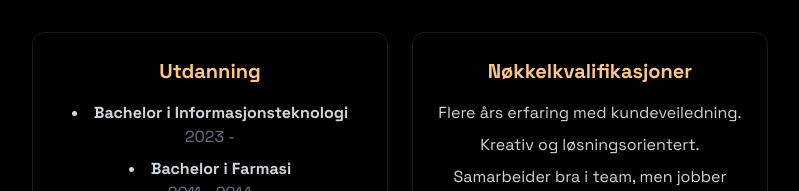
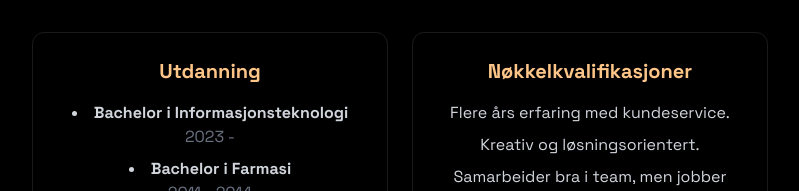
Before and after one commit to csselia/portfolio, a React (Vite) app: page / in a window 1280 px wide. Shown: the part 1872-2063 px from the top of the page, without its empty margins (240-1039 px from the left). Built offline with nearby package versions, Linux system fonts and the light colour scheme.

Commit message:
endret i about, reveal fjernet

```diff
--- a/src/components/sections/About.jsx
+++ b/src/components/sections/About.jsx
@@ -1,6 +1,4 @@
 import pfp from '../../assets/pfp.webp';
-
-import { RevealOnScroll } from "../RevealOnScroll";
 
 export const About = ()=>{
 
@@ -14,7 +12,6 @@ export const About = ()=>{
 
 
     return <section id="about" className="min-h-screen flex items-center justify-center py-20">
-        <RevealOnScroll>
         <div className="max-w-3xl mx-auto px-4">
             <h2 className="text-3xl font-bold mb-8 bg-gradient-to-r from-violet-600 to-pink-500
             bg-clip-text text-transparent
@@ -132,11 +129,10 @@ export const About = ()=>{
                 <h3 className="text-xl font-bold mb-4 text-[#fec588]">Nøkkelkvalifikasjoner</h3>
                 <ul className="text-gray-300 space-y-2">
 
-                   <li>Flere års erfaring med kundeveiledning.</li>
+                   <li>Flere års erfaring med kundeservice.</li>
                     <li>Kreativ og løsningsorientert.</li>
                     <li>Samarbeider bra i team, men jobber også strukturert og selvstendig.</li>
-                       <li>Liker å ta initiativ og sette idéer ut i praksis</li>
-
+                    <li>Liker å ta initiativ og sette idéer ut i praksis</li>
                 </ul>
                 </div>
 
@@ -239,6 +235,5 @@ export const About = ()=>{
 
 
         </div>
-        </RevealOnScroll>
     </section>
 }
--- a/src/components/sections/Projects.jsx
+++ b/src/components/sections/Projects.jsx
@@ -1,5 +1,4 @@
 
-import { RevealOnScroll } from "../RevealOnScroll"
 import afd_1 from '../../assets/afd_1.webp';
 import afd_2 from '../../assets/afd_2.webp';
 import afd_3 from '../../assets/afd_3.webp';
@@ -20,7 +19,6 @@ export const Projects = ()=>{
     return <section id="projects" className="min-h-screen
     flex items-center justify-center py-20">
 
-        <RevealOnScroll>
 
         <div className="max-w-5xl mx-auto px-4">
             <h2 className="text-3xl font-bold mb-8 bg-gradient-to-r  from-violet-600 to-pink-500
@@ -126,6 +124,5 @@ export const Projects = ()=>{
             </div>
 
         </div>
-</RevealOnScroll>
     </section>
 }
```
